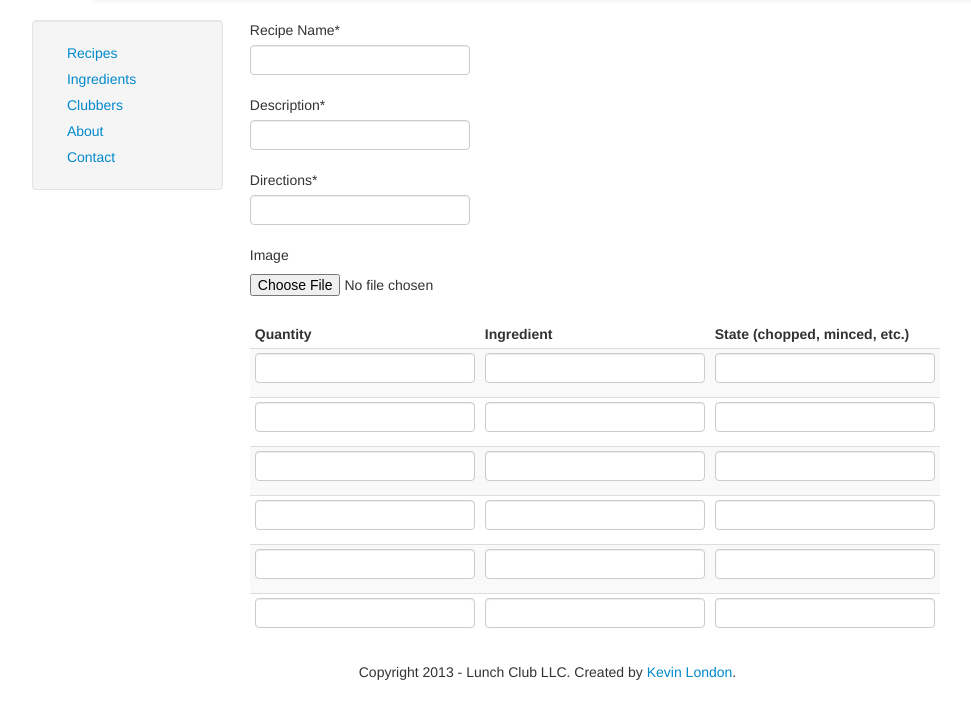
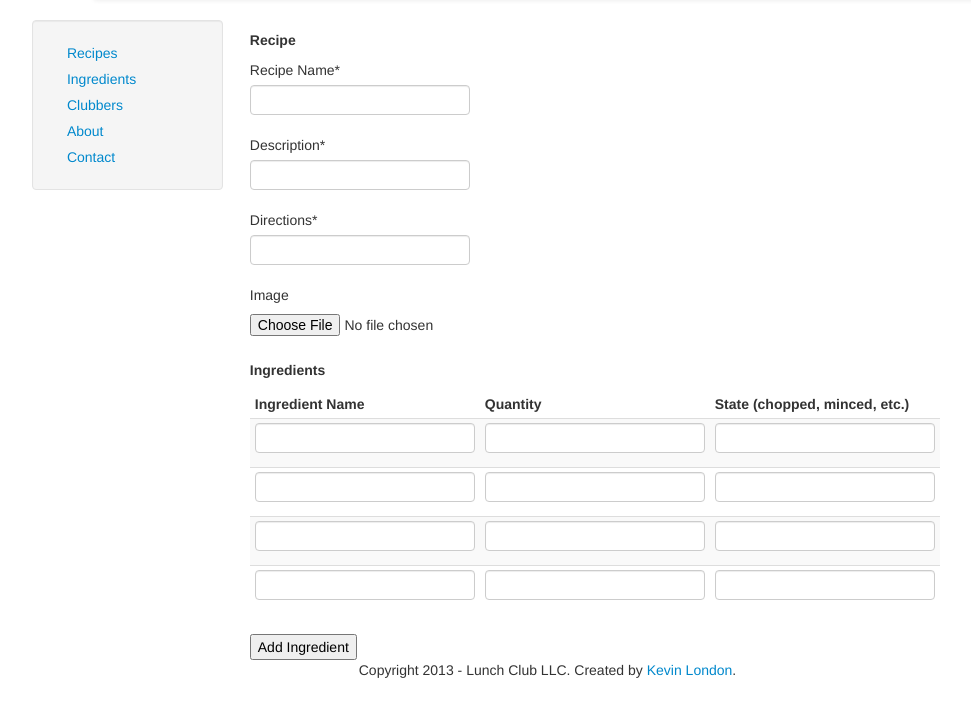
Before and after one commit to kevinlondon/rehdernomics.com, a Django app: page /lunchclub/new_recipe/ in a window 1280 px wide. Shown: the part 42-761 px from the top of the page, without its empty margins (77-1048 px from the left). Run offline with Django 3.2, Linux system fonts and the light colour scheme; the visitor is signed in with stand-in values (Sample User, id 1); some libraries are stand-ins or nearby versions.

Commit message:
Include dynamic addition of ingredients to form.

```diff
--- a/recipe/forms.py
+++ b/recipe/forms.py
@@ -38,13 +38,13 @@ class RecipeForm(forms.Form):
 
 
 class IngredientForm(forms.Form):
-    quantity = forms.IntegerField(
-        label="Quantity",
+    name = forms.CharField(
+        label="Ingredient Name",
         required=False,
     )
 
-    name = forms.CharField(
-        label="Ingredient",
+    quantity = forms.IntegerField(
+        label="Quantity",
         required=False,
     )
 
--- a/recipe/views.py
+++ b/recipe/views.py
@@ -28,7 +28,7 @@ def tagpage(request, tag):
 @login_required(redirect_field_name='redirect_to')
 def new_recipe(request):
     recipe_form = RecipeForm()
-    ingredient_formset = formset_factory(IngredientForm, extra=5)
+    ingredient_formset = formset_factory(IngredientForm, extra=3)
     ingredient_formset_helper = IngredientFormSetHelper()
     return render(request, 'recipe/new_recipe.html', {
         'recipe_form': recipe_form,
--- /dev/null
+++ b/static/js/lunchclub.new-recipe.js
@@ -0,0 +1,16 @@
+function cloneMore(selector, type) {
+    var newElement = $(selector).clone(true);
+    var total = $('#id_' + type + '-TOTAL_FORMS').val();
+    newElement.find(':input').each(function() {
+        var name = $(this).attr('name').replace('-' + (total-1) + '-','-' + total + '-');
+        var id = 'id_' + name;
+        $(this).attr({'name': name, 'id': id}).val('').removeAttr('checked');
+    });
+    newElement.find('label').each(function() {
+        var newFor = $(this).attr('for').replace('-' + (total-1) + '-','-' + total + '-');
+        $(this).attr('for', newFor);
+    });
+    total++;
+    $('#id_' + type + '-TOTAL_FORMS').val(total);
+    $(selector).after(newElement);
+}
--- a/templates/base.html
+++ b/templates/base.html
@@ -57,3 +57,7 @@
         </div>
     </body>
 </html>
+
+<script type="text/javascript" src="{% static 'js/jquery-1.8.3.min.js' %}"></script>
+{% block script %}
+{% endblock script %}
--- a/templates/recipe/new_recipe.html
+++ b/templates/recipe/new_recipe.html
@@ -1,9 +1,27 @@
 {% extends "recipe/base.html" %}
 
 {% load crispy_forms_tags %}
+{% load staticfiles %}
+
+{% block script %}
+<script type="text/javascript" src="{% static 'js/lunchclub.new-recipe.js' %}"></script>
+
+<script>
+    $('#add_more').click(function() {
+        cloneMore('tr:last', 'service');
+    });
+</script>
+{% endblock script %}
 
 {% block page_content %}
 
+    <h5>Recipe</h5>
     {% crispy recipe_form  %}
+
+    <h5>Ingredients</h5>
     {% crispy ingredient_formset  ingredient_formset_helper %}
+
+<input type="button" value="Add Ingredient" id="add_more">
+
+
 {% endblock page_content %}
```
